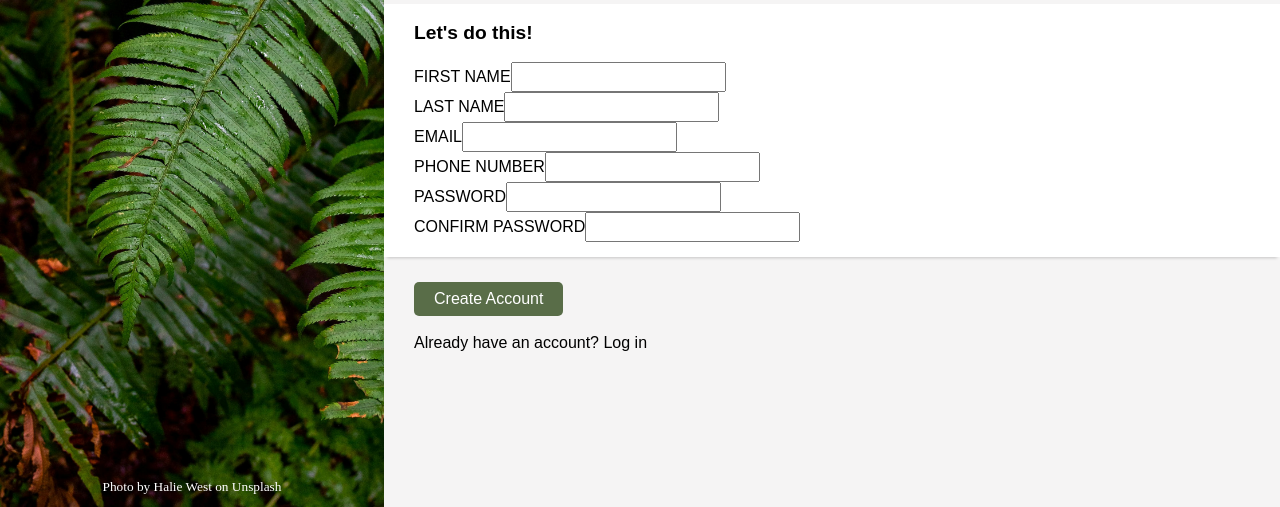
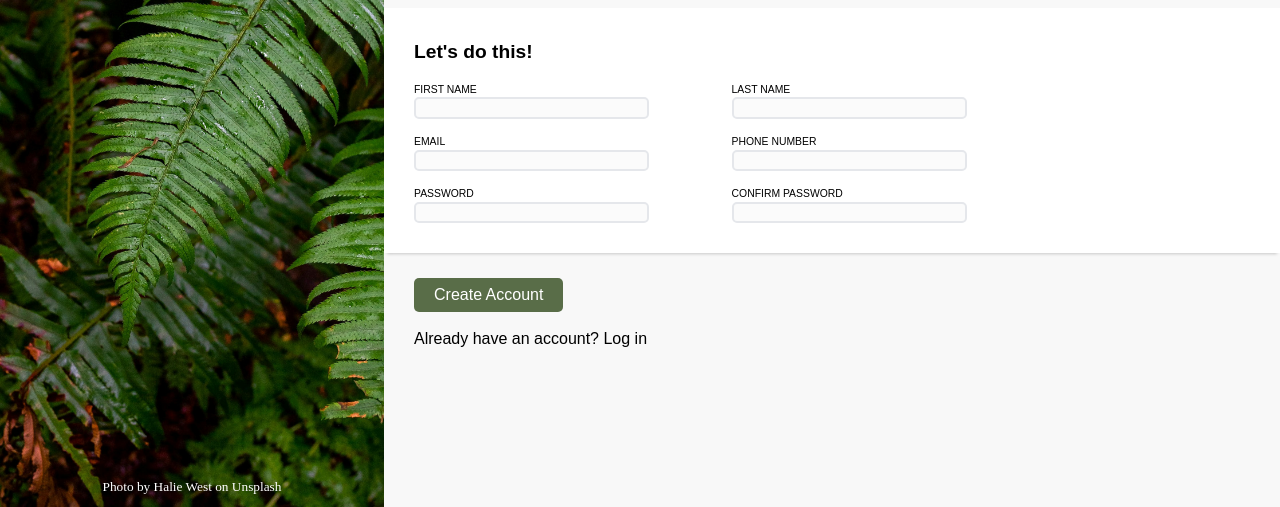
Before and after one commit to alexc2029/odin-signup-form, a plain HTML site: page index.html in a window 1280 px wide. Shown: the part 293-800 px from the top of the page. Drawn offline with Linux system fonts and the light colour scheme.

Commit message:
Complete layout and style form inputs

```diff
--- a/styles.css
+++ b/styles.css
@@ -73,7 +73,7 @@ div.right-container {
 	height: 100%;
 	flex: 1 1 70%;
 	font-family: Arial, Helvetica, sans-serif;
-	background-color: rgb(245, 244, 244);
+	background-color: rgb(248, 248, 248);
 }
 
 .logo-container {
@@ -126,7 +126,7 @@ p {
 	margin-bottom: 25px;
 	background-color: white;
 	box-shadow: 0 4px 3px -3px rgba(0, 0, 0, 0.2);
-	padding: 15px 30px;
+	padding: 30px;
 }
 
 header,
@@ -142,3 +142,35 @@ header,
 h1 {
 	margin-bottom: 15px;
 }
+
+form {
+	display: flex;
+	flex-flow: row wrap;
+	gap: 15px 50px;
+	width: 70%;
+}
+
+form > div {
+	flex: 1;
+	display: flex;
+	flex-direction: column;
+	font-size: clamp(0.5rem, 0.3rem + 1vw, 0.65rem);
+}
+
+input {
+	outline: none;
+	background-color: rgb(251, 251, 251);
+	border: 2px solid #e5e7eb;
+	border-radius: 5px;
+	width: 235px;
+}
+
+input:focus,
+input:focus-visible {
+	border: 2px solid blue;
+	box-shadow: 0px 3px 15px rgba(0, 0, 0, 0.2);
+}
+
+input:invalid {
+	border: 2px solid red;
+}
```
